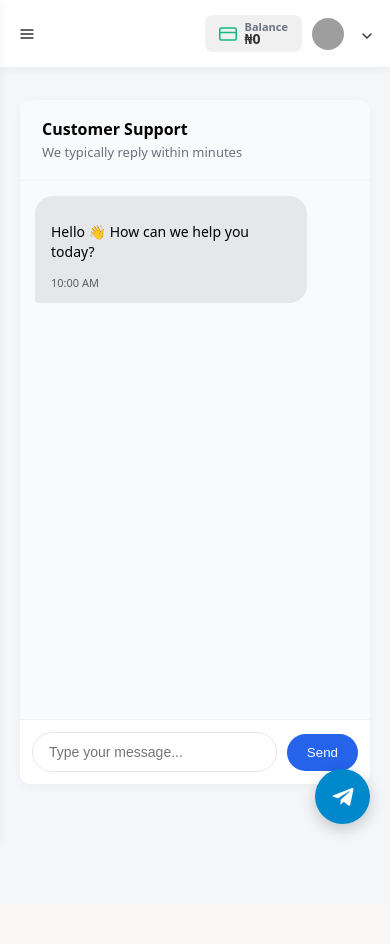
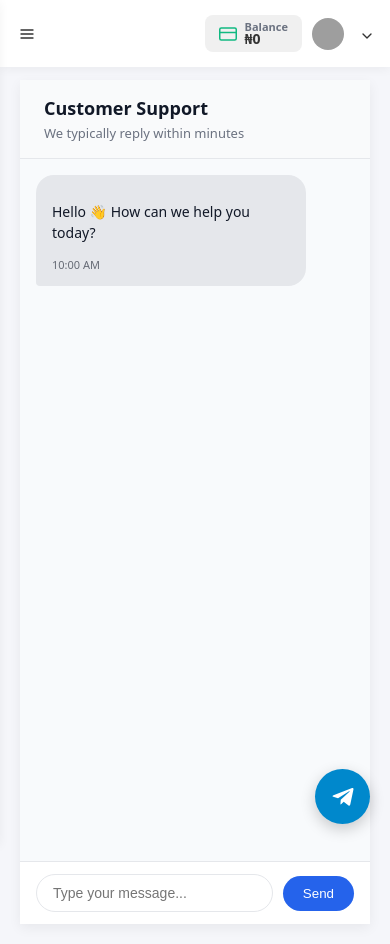
Before and after one commit to ay30bg/realsms, a React (Create React App) app: page /support in a window 390 px wide. Before the commit the page ends 904 px from the top, so only its background shows below. Built offline with nearby package versions, Linux system fonts and the light colour scheme; no server answers; grey boxes are pictures that could not be loaded.

Commit message:
Update support.css

```diff
--- a/src/styles/support.css
+++ b/src/styles/support.css
@@ -2,60 +2,61 @@
 .user-support-container {
   display: flex;
   flex-direction: column;
-  height: calc(100vh - 140px); /* reduced from -60px */
-  width: 100%;
+  height: 100vh; /* full viewport */
   max-width: 900px;
-  margin: 30px auto; /* space top & bottom */
-  margin-top: 20px;
+  margin: 0 auto;
   background: #ffffff;
-  border-radius: 14px; /* softer modern look */
+  border-radius: 14px;
   overflow: hidden;
-  box-shadow: 0 2px 8px rgba(0, 0, 0, 0.04);
+  box-shadow: 0 4px 12px rgba(0, 0, 0, 0.06);
 }
 
 /* ================= HEADER ================= */
 .user-support-header {
-  padding: 18px 22px;
-  border-bottom: 1px solid #f1f1f1;
+  padding: 16px 24px;
+  border-bottom: 1px solid #e5e7eb;
   background: #f9fafb;
   flex-shrink: 0;
 }
 
 .user-support-header h3 {
   margin: 0;
-  font-size: 16px;
+  font-size: 18px;
   font-weight: 600;
+  color: #111827;
 }
 
 .user-support-header span {
   font-size: 13px;
   color: #6b7280;
+  display: block;
+  margin-top: 4px;
 }
 
 /* ================= CHAT BODY ================= */
 .user-support-body {
   flex: 1;
   padding: 20px;
-  overflow-y: auto; /* ONLY chat scrolls */
+  overflow-y: auto;
   background: #f8fafc;
   display: flex;
   flex-direction: column;
+  gap: 12px; /* space between messages */
 }
 
 /* Scrollbar styling */
 .user-support-body::-webkit-scrollbar {
   width: 6px;
 }
-
 .user-support-body::-webkit-scrollbar-thumb {
-  background: rgba(0,0,0,0.08);
+  background: rgba(0, 0, 0, 0.08);
   border-radius: 10px;
 }
 
 /* ================= MESSAGES ================= */
 .chat-message {
   display: flex;
-  margin-bottom: 15px;
+  width: 100%;
 }
 
 .chat-message.user {
@@ -71,9 +72,10 @@
   padding: 12px 16px;
   border-radius: 18px;
   font-size: 14px;
-  line-height: 1.4;
+  line-height: 1.5;
   word-wrap: break-word;
   position: relative;
+  display: inline-block;
 }
 
 /* User bubble */
@@ -86,10 +88,11 @@
 /* Support bubble */
 .chat-message.support .bubble {
   background: #e5e7eb;
+  color: #111827;
   border-bottom-left-radius: 4px;
 }
 
-/* Message time */
+/* Message timestamp */
 .bubble span {
   display: block;
   font-size: 11px;
@@ -101,20 +104,20 @@
 .user-support-input {
   display: flex;
   align-items: center;
-  padding: 15px;
-  border-top: 1px solid #f1f1f1;
+  padding: 14px 20px;
+  border-top: 1px solid #e5e7eb;
   background: #ffffff;
   flex-shrink: 0;
 }
 
 .user-support-input input {
   flex: 1;
-  padding: 11px 16px;
+  padding: 10px 16px;
   border-radius: 25px;
   border: 1px solid #e5e7eb;
+  font-size: 14px;
   outline: none;
-  font-size: 14px;
-  transition: border 0.2s ease;
+  transition: border-color 0.2s ease;
 }
 
 .user-support-input input:focus {
@@ -123,7 +126,7 @@
 
 .user-support-input button {
   margin-left: 10px;
-  padding: 11px 20px;
+  padding: 10px 20px;
   border-radius: 25px;
   border: none;
   background: #2563eb;
@@ -141,7 +144,7 @@
   transform: scale(0.97);
 }
 
-/* Floating Telegram Button */
+/* ================= FLOATING TELEGRAM BUTTON ================= */
 .telegram-float {
   position: fixed;
   bottom: 20px;
@@ -166,12 +169,12 @@
   background-color: #0077b5;
 }
 
+/* ================= RESPONSIVE ================= */
 @media (max-width: 768px) {
   .user-support-container {
-    height: calc(100vh - 160px);
-    margin: 10px auto;
-    margin: 20px 0 20px 0;
-    border-radius: 10px;
+    max-width: 100%;
+    height: 100vh;
+    border-radius: 0;
   }
 
   .bubble {
@@ -179,10 +182,10 @@
   }
 
   .user-support-body {
-    padding: 15px;
+    padding: 16px;
   }
 
   .user-support-input {
-    padding: 12px;
+    padding: 12px 16px;
   }
 }
```
